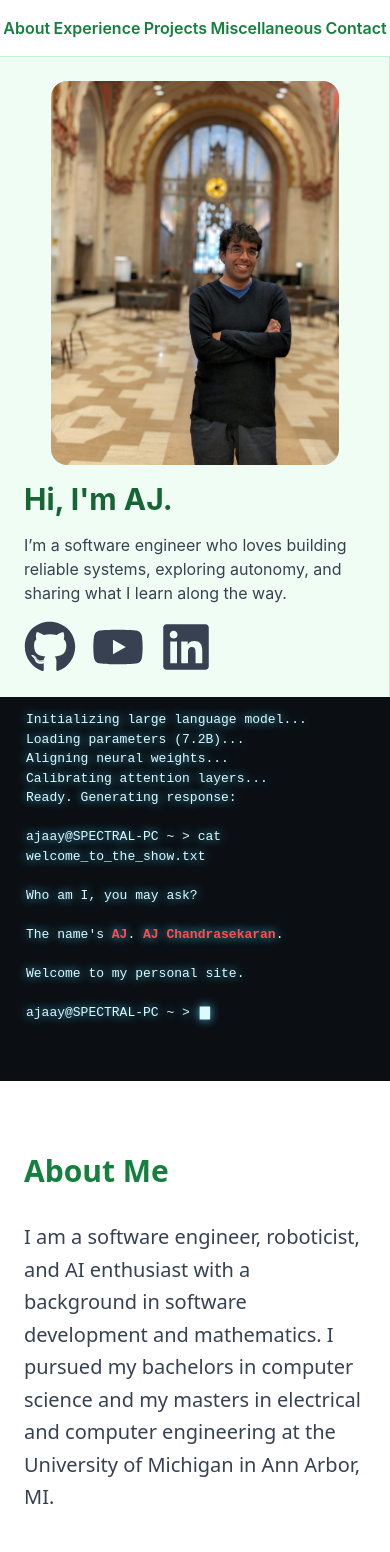
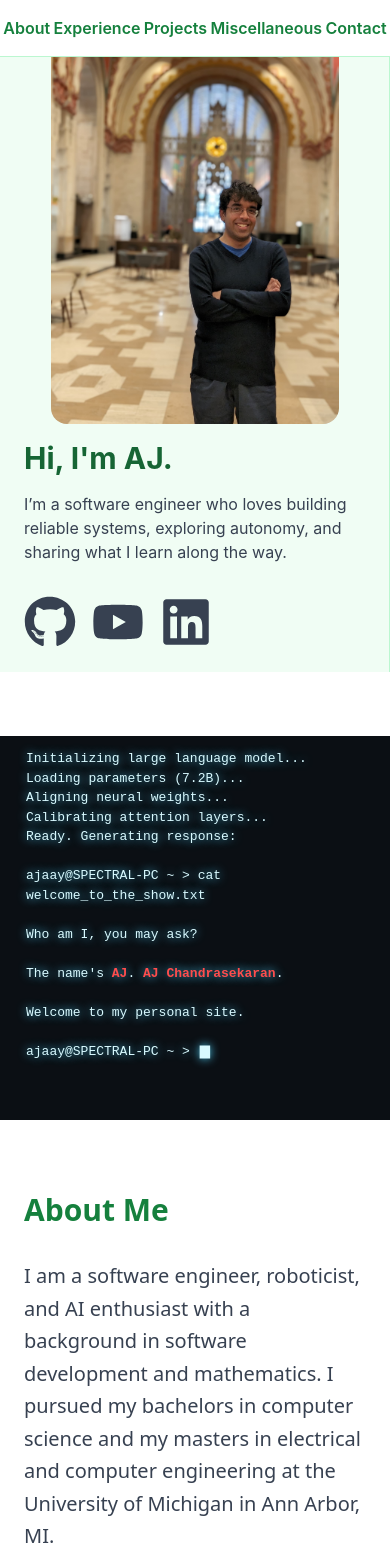
Before and after one commit to ajaayc/ajaayc.github.io, a React (Create React App) app: page / in a window 390 px wide. Shown: the top 1552 px of the page. Built offline with nearby package versions, Linux system fonts and the light colour scheme.

Commit message:
Top navigation bar for mobile

```diff
--- a/src/App.js
+++ b/src/App.js
@@ -1,11 +1,10 @@
-// App.js
+import React, { useState, useRef } from 'react';
 import TopNavigationBar from './TopNavigationBar';
-import RRTAnimationPanel from './RRTAnimationPanel';
 import LLMAnimationPanel from './LLMAnimationPanel';
 import AJPortfolioPanel from './AJPortfolioPanel';
 import LeftPanel from './LeftPanel';
 import RRTPromptPanel from './RRTPromptPanel';
-import { useState, useRef } from 'react';
+import RRTAnimationPanel from './RRTAnimationPanel';
 
 function App() {
   const [rrtStarted, setRrtStarted] = useState(false);
@@ -23,26 +22,28 @@ function App() {
   return (
     <div className="flex flex-col min-h-screen">
       {/* Top Navigation Bar */}
-      <TopNavigationBar
-        scrollToSection={(id) => {
-          const el = document.getElementById(id);
-          if (el) el.scrollIntoView({ behavior: 'smooth', block: 'start' });
-        }}
-      />
+      <TopNavigationBar scrollToSection={(id) => {
+        const el = document.querySelector(`#${id}`);
+        if (el) el.scrollIntoView({ behavior: 'smooth', block: 'start' });
+      }} />
 
-      {/* Main container */}
-      <div className="flex flex-col md:flex-row w-full">
-        {/* Left panel */}
-        <div className="w-full md:w-80 md:h-auto md:fixed md:top-0 md:left-0">
+      {/* Layout container: left panel + main content */}
+      <div className="flex flex-col md:flex-row">
+        {/* LEFT PANEL */}
+        <div className="w-full md:w-80 md:h-screen md:fixed top-16 md:top-16 left-0 bg-green-50 border-r border-green-200">
           <LeftPanel />
         </div>
 
-        {/* Right/main content */}
-        <div className="flex-1 md:ml-80 md:pt-16">
+        {/* MAIN CONTENT */}
+        <div className="flex-1 md:ml-80 pt-16">
+          {/* LLM Animation Panel */}
           <LLMAnimationPanel />
+
+          {/* Portfolio */}
           <AJPortfolioPanel />
 
-          <section id="rrt" className="py-16 px-0 space-y-4">
+          {/* RRT Section */}
+          <section id="rrt" className="py-4">
             <RRTPromptPanel onEnter={handleStartRRT} />
             <RRTAnimationPanel ref={rrtPanelRef} startAnimation={rrtStarted} />
           </section>
--- a/src/LeftPanel.jsx
+++ b/src/LeftPanel.jsx
@@ -1,47 +1,34 @@
-// LeftPanel.jsx
 import React from 'react';
 import { FaGithub, FaYoutube, FaLinkedin } from 'react-icons/fa';
 
 export default function LeftPanel() {
-  const iconSize = 52;
+  const iconSize = 52; // single variable for all icon sizes
 
   return (
-    <aside className="w-full md:w-80 md:h-screen md:fixed top-0 left-0 bg-green-50 p-6 border-r border-green-200">
+    <aside className="flex flex-col w-full h-auto md:h-full p-6">
       <div className="flex-shrink-0 w-full flex justify-center mb-4">
+        {/* Profile image */}
         <img
           src="img/guardian_cropped.jpg"
           alt="AJ Profile"
-          className="w-72 h-96 rounded-2xl object-cover"
+          className="w-72 h-96 rounded-2xl object-cover mt-4"
         />
       </div>
+
       <h1 className="text-3xl font-bold text-green-800 mb-4">Hi, I'm AJ.</h1>
       <p className="text-gray-700 mb-4">
         I’m a software engineer who loves building reliable systems,
         exploring autonomy, and sharing what I learn along the way.
       </p>
+
       <div className="flex gap-4 mt-4">
-        <a
-          href="https://github.com/ajaayc"
-          target="_blank"
-          rel="noopener noreferrer"
-          className="text-gray-700 hover:text-green-600"
-        >
+        <a href="https://github.com/ajaayc" target="_blank" rel="noopener noreferrer" className="text-gray-700 hover:text-green-600">
           <FaGithub size={iconSize} />
         </a>
-        <a
-          href="https://www.youtube.com/@ajaaychandrasekaran2002"
-          target="_blank"
-          rel="noopener noreferrer"
-          className="text-gray-700 hover:text-green-600"
-        >
+        <a href="https://www.youtube.com/@ajaaychandrasekaran2002" target="_blank" rel="noopener noreferrer" className="text-gray-700 hover:text-green-600">
           <FaYoutube size={iconSize} />
         </a>
-        <a
-          href="https://www.linkedin.com/in/ajaayc"
-          target="_blank"
-          rel="noopener noreferrer"
-          className="text-gray-700 hover:text-green-600"
-        >
+        <a href="https://www.linkedin.com/in/ajaayc" target="_blank" rel="noopener noreferrer" className="text-gray-700 hover:text-green-600">
           <FaLinkedin size={iconSize} />
         </a>
       </div>
--- a/src/TopNavigationBar.jsx
+++ b/src/TopNavigationBar.jsx
@@ -1,40 +1,23 @@
-// TopNavigationBar.jsx
 import React from 'react';
 
 export default function TopNavigationBar({ scrollToSection }) {
   return (
     <nav
-      className="w-full flex justify-evenly bg-white z-20 py-4 border-b border-green-200
-                 md:fixed md:top-0 md:left-0"
+      className="w-full flex justify-evenly bg-white z-30 py-4 border-b border-green-200 fixed top-0 left-0"
     >
-      <button
-        onClick={() => scrollToSection('about')}
-        className="text-green-700 font-semibold hover:underline"
-      >
+      <button onClick={() => scrollToSection('about')} className="text-green-700 font-semibold hover:underline">
         About
       </button>
-      <button
-        onClick={() => scrollToSection('experience')}
-        className="text-green-700 font-semibold hover:underline"
-      >
+      <button onClick={() => scrollToSection('experience')} className="text-green-700 font-semibold hover:underline">
         Experience
       </button>
-      <button
-        onClick={() => scrollToSection('projects')}
-        className="text-green-700 font-semibold hover:underline"
-      >
+      <button onClick={() => scrollToSection('projects')} className="text-green-700 font-semibold hover:underline">
         Projects
       </button>
-      <button
-        onClick={() => scrollToSection('misc')}
-        className="text-green-700 font-semibold hover:underline"
-      >
+      <button onClick={() => scrollToSection('misc')} className="text-green-700 font-semibold hover:underline">
         Miscellaneous
       </button>
-      <button
-        onClick={() => scrollToSection('contact')}
-        className="text-green-700 font-semibold hover:underline"
-      >
+      <button onClick={() => scrollToSection('contact')} className="text-green-700 font-semibold hover:underline">
         Contact
       </button>
     </nav>
```
